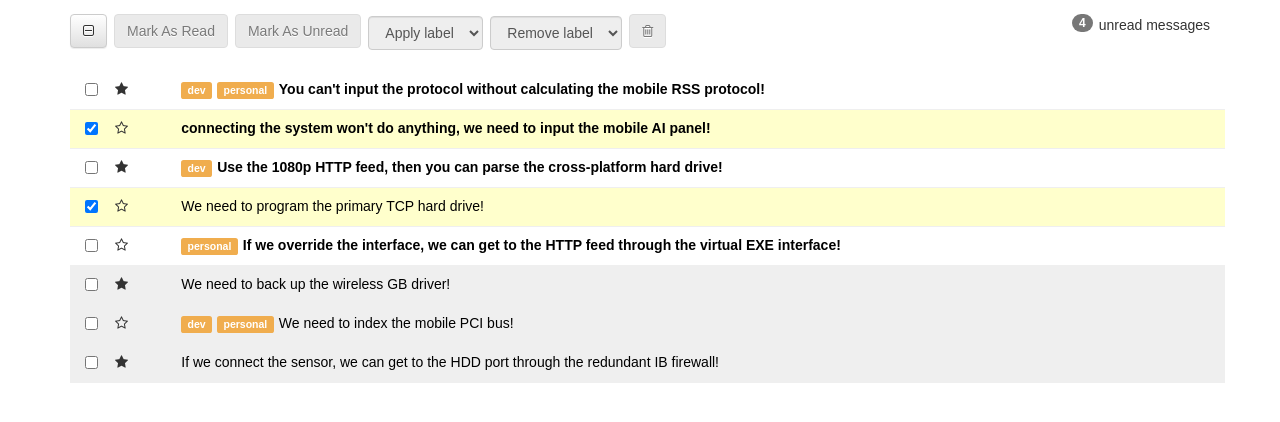
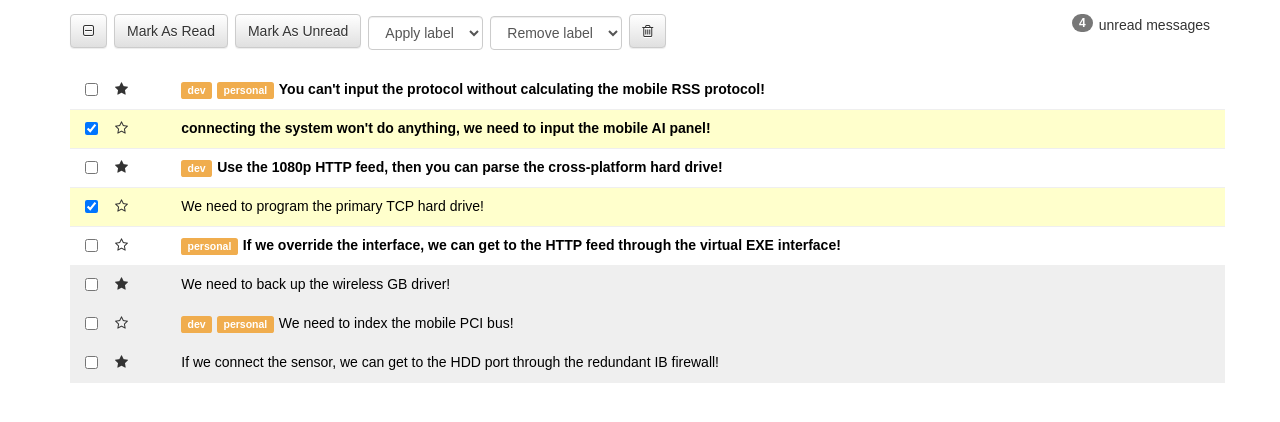
Before and after one commit to annestarley/react-inbox, a React (Create React App) app: page / in a window 1280 px wide. Shown: the top 422 px of the page. Built offline with nearby package versions, Linux system fonts and the light colour scheme.

Commit message:
Mark as Read and Mark as Unread working

```diff
--- a/src/App.js
+++ b/src/App.js
@@ -98,12 +98,36 @@ class App extends Component {
     })
   }
 
+  markAsRead = () => {
+    let updatedState = this.state.messageData
+
+    updatedState.forEach(x => {
+      if (x.selected) {
+        x.read = true
+        this.updateState(x)
+      }
+    })
+  }
+
+  markAsUnread = () => {
+    let updatedState = this.state.messageData
+
+    updatedState.forEach(x => {
+      if (x.selected) {
+        x.read = false
+        this.updateState(x)
+      }
+    })
+  }
+
   render() {
     return (
       <div className="container">
         <Toolbar
           messageData = {this.state.messageData}
           selectAll = {this.selectAll}
+          markAsRead = {this.markAsRead}
+          markAsUnread = {this.markAsUnread}
         />
         <MessageList
           messageData = {this.state.messageData}
--- a/src/components/Toolbar.js
+++ b/src/components/Toolbar.js
@@ -3,7 +3,9 @@ import React from 'react'
 
 const Toolbar = ({
   messageData,
-  selectAll
+  selectAll,
+  markAsRead,
+  markAsUnread
 }) => {
 
   let unread = messageData.filter(message => !message.read)
@@ -14,13 +16,21 @@ const Toolbar = ({
   else if (selected.length === messageData.length) boxIcon = "fa fa-check-square-o"
   else boxIcon = "fa fa-minus-square-o"
 
+  let unreadMessage
+  if (unread.length === 1) unreadMessage = "unread message"
+  else unreadMessage = "unread messages"
+
+  let disabledStatus
+  if (!selected.length) disabledStatus = "disabled"
+  else disabledStatus = ""
+
   return (
     <div>
       <div className="row toolbar">
         <div className="col-md-12">
           <p className="pull-right">
             <span className="badge badge">{unread.length}</span>
-            unread messages
+            {unreadMessage}
           </p>
 
           <button
@@ -30,29 +40,42 @@ const Toolbar = ({
             <i className={boxIcon}></i>
           </button>
 
-          <button className="btn btn-default" disabled="disabled">
+          <button
+            className="btn btn-default"
+            disabled={disabledStatus}
+            onClick={markAsRead}>
             Mark As Read
           </button>
 
-          <button className="btn btn-default" disabled="disabled">
+          <button
+            className="btn btn-default"
+            disabled={disabledStatus}
+            onClick={markAsUnread}>
             Mark As Unread
           </button>
 
-          <select className="form-control label-select" disabled="disabled">
+          <select
+            className="form-control label-select"
+            disabled={disabledStatus}
+            >
             <option>Apply label</option>
             <option value="dev">dev</option>
             <option value="personal">personal</option>
             <option value="gschool">gschool</option>
           </select>
 
-          <select className="form-control label-select" disabled="disabled">
+          <select
+            className="form-control label-select"
+            disabled={disabledStatus}>
             <option>Remove label</option>
             <option value="dev">dev</option>
             <option value="personal">personal</option>
             <option value="gschool">gschool</option>
           </select>
 
-          <button className="btn btn-default" disabled="disabled">
+          <button
+            className="btn btn-default"
+            disabled={disabledStatus}>
             <i className="fa fa-trash-o"></i>
           </button>
         </div>
```
